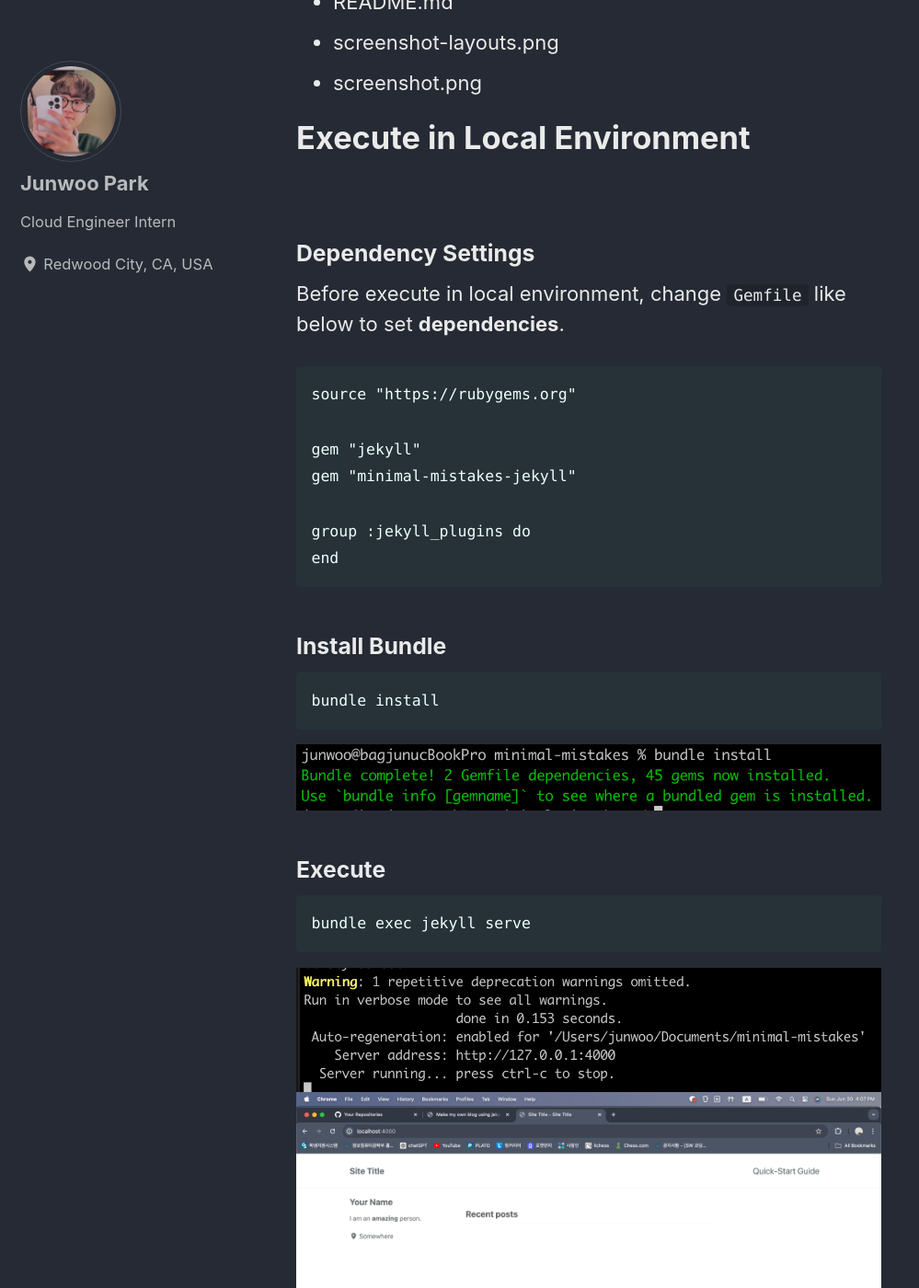
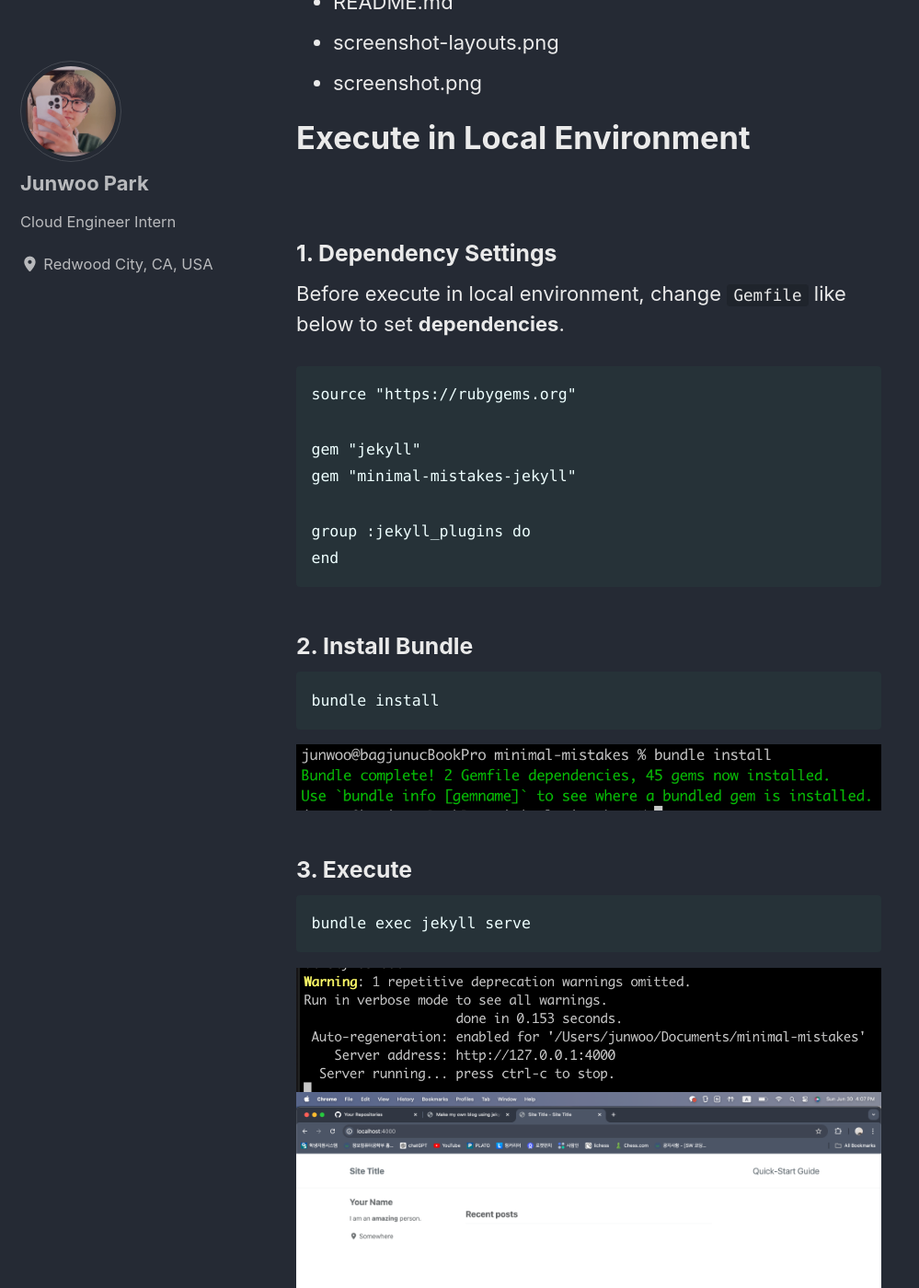
Before and after one commit to Boksam/boksam.github.io, a Jekyll site: the page built from _posts/diary/2024-06-30-blog-creation.md, in a window 1280 px wide and 1400 px high, scrolled down 2310 px. Shown: the whole window at 92% size, without its empty margins (0-999 px from the left). Built offline with Jekyll 4.4.1, drawn with Linux system fonts in a browser that asks for light colours; cached includes are drawn as plain includes.

Commit message:
2024-06-30-blog-creation

````diff
--- a/_posts/diary/2024-06-30-blog-creation.md
+++ b/_posts/diary/2024-06-30-blog-creation.md
@@ -52,7 +52,7 @@ Refer to Quick Start Guide for minimal-mistakes, unnecessary files are like belo
 - screenshot.png
 
 # Execute in Local Environment
-### Dependency Settings
+### 1. Dependency Settings
 Before execute in local environment, change `Gemfile` like below to set **dependencies**.
 ```
 source "https://rubygems.org"
@@ -64,13 +64,13 @@ group :jekyll_plugins do
 end
 ```
 
-### Install Bundle
+### 2. Install Bundle
 ```
 bundle install
 ```
 ![Bundle Install](/assets/images/diary/2024-06-30-blog-creation/bundle-install.png)
 
-### Execute
+### 3. Execute
 ```
 bundle exec jekyll serve
 ```
````
